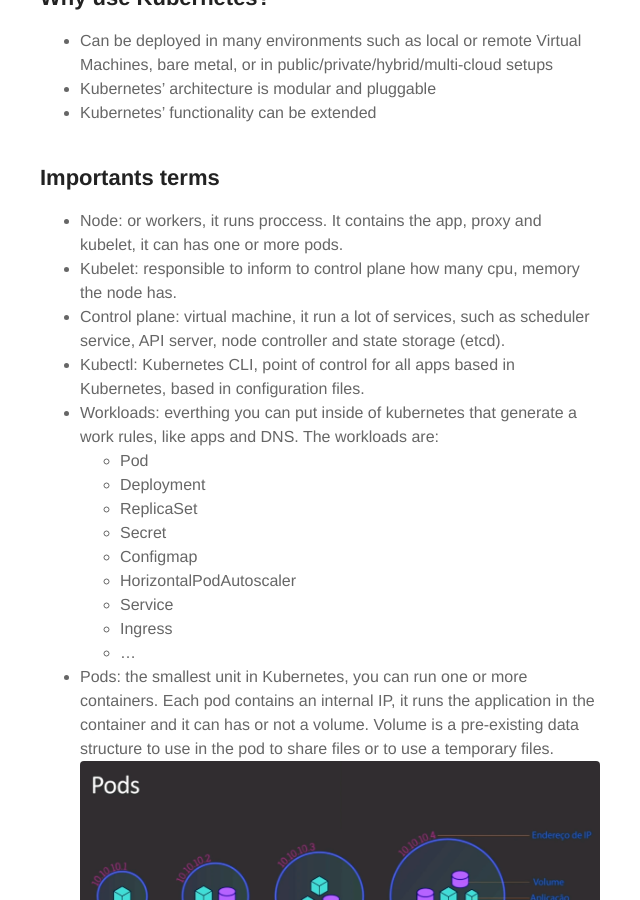
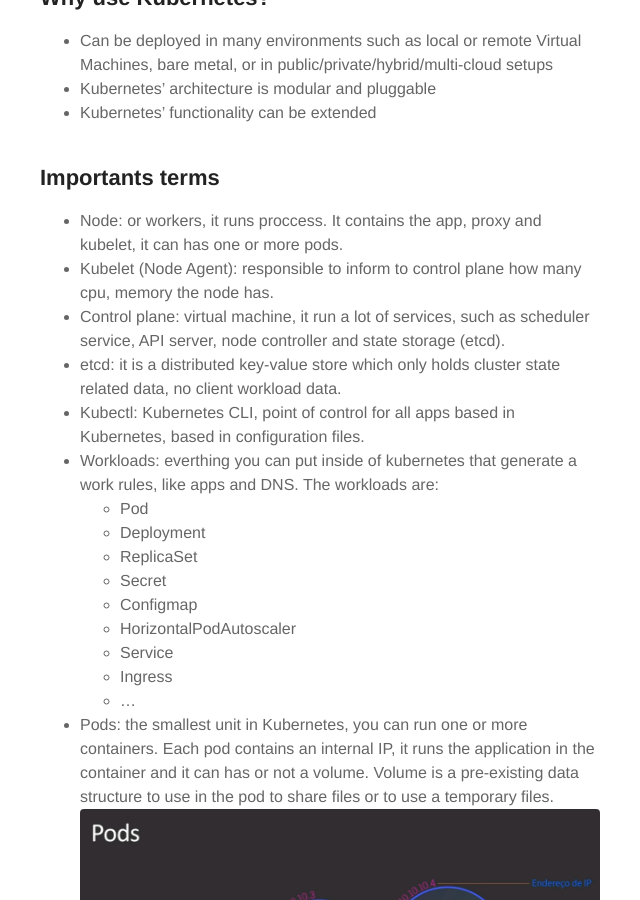
Before and after one commit to beatrizuezu/beatrizuezu.github.io, a Jekyll site: the page built from _posts/2021-10-09-kubernetes-notes-part-1.md, in a window 1280 px wide and 900 px high, scrolled down 1511 px. Shown: the whole window, without its empty margins (320-960 px from the left). Built offline with Jekyll 4.4.1, drawn with Linux system fonts in a browser that asks for light colours; comment, search, counter and statistics services are not loaded; some of the changed text lies outside the part shown.

Commit message:
rename posts

```diff
--- a/_posts/2021-10-05-kubernetes-notes.md
+++ b/_posts/2021-10-09-kubernetes-notes-part-1.md
@@ -50,8 +50,9 @@ Some kubernetes studies notes 🎉
 
 ## Importants terms
 - Node: or workers, it runs proccess. It contains the app, proxy and kubelet, it can has one or more pods.
-- Kubelet: responsible to inform to control plane how many cpu, memory the node has.
+- Kubelet (Node Agent): responsible to inform to control plane how many cpu, memory the node has.
 - Control plane: virtual machine, it run a lot of services, such as scheduler service, API server, node controller and state storage (etcd).
+- etcd: it is a distributed key-value store which only holds cluster state related data, no client workload data.
 - Kubectl: Kubernetes CLI, point of control for all apps based in Kubernetes, based in configuration files.
 - Workloads: everthing you can put inside of kubernetes that generate a work rules, like apps and DNS. The workloads are:
   - Pod
```
Also changed, not shown: other parts of _posts/2021-10-09-kubernetes-notes-part-1.md (+2 -2 lines), _posts/2021-10-05-solid.md (renamed from _posts/2021-10-09-solid.md, +2 -1 lines), 3 other files.
